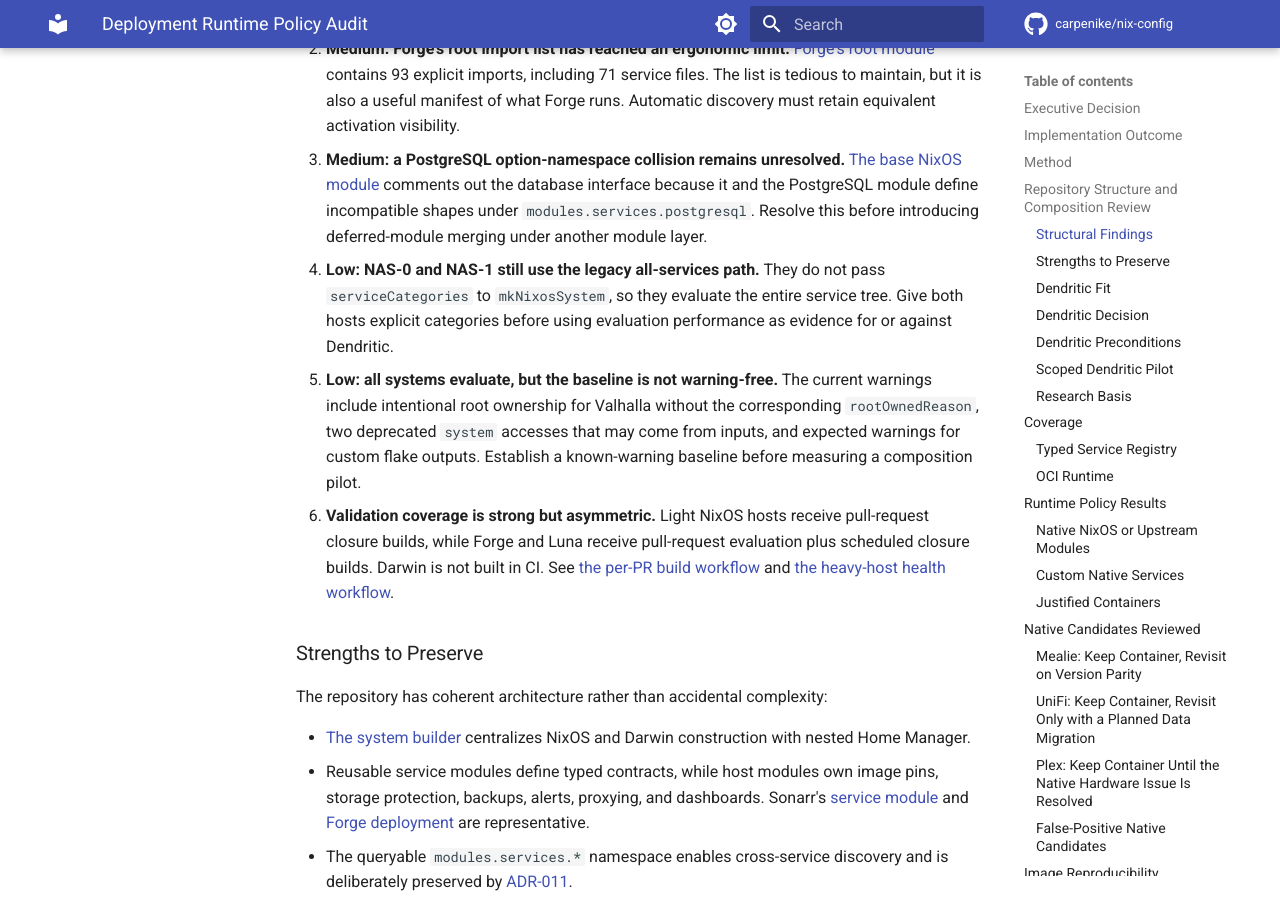
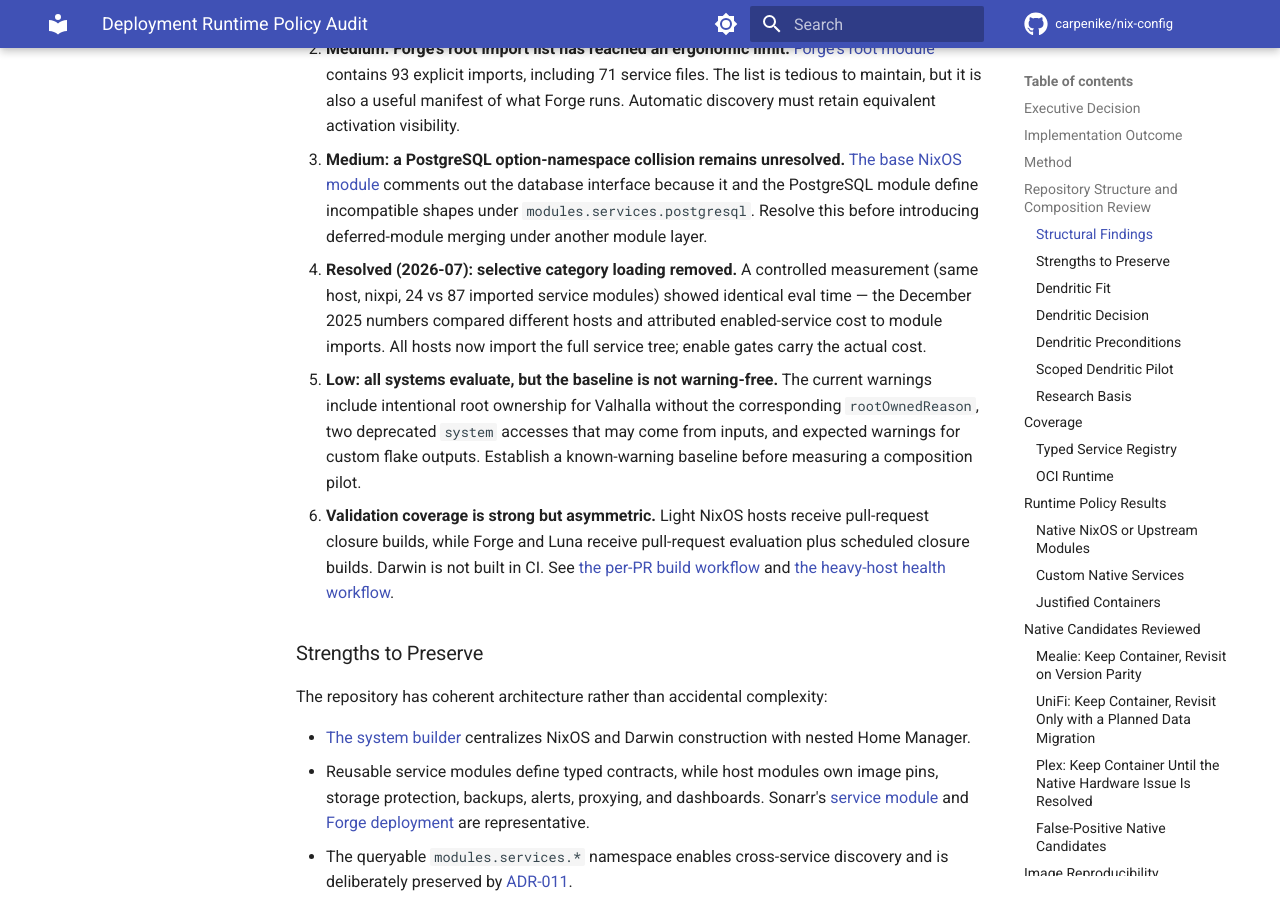
Before and after one commit to carpenike/nix-config, an MkDocs documentation site: the page built from docs/analysis/deployment-runtime-policy-audit.md, in a window 1280 px wide and 900 px high, scrolled down 2884 px. Built offline with MkDocs 1.6.1 and Material for MkDocs 9.7.7, drawn with Linux system fonts in a browser that asks for light colours; comment, search, counter and statistics services are not loaded.

Commit message:
refactor(eval): remove selective service-category loading
Selective category loading (Dec 2025, nix-config-58b) was justified by
eval-time comparisons across DIFFERENT hosts (rydev 11.6s vs forge
33.9s) — attributing forge's enabled-service cost to module imports.
A controlled same-host measurement (nixpi, 24 vs 87 imported service
modules) shows identical eval time: importing enable-gated modules
that default off is free. The mechanism carried complexity (per-host
category lists, dual base entry points, category registry plumbing)
without measurable benefit.

All hosts now import the full module tree via modules/nixos. The
_categories files remain as organized import lists only.

Two latent gaps this unmasked, both fixed:

- frigate: ensureSystemUser defaulted to true, creating the frigate
  account on any host importing the module. Default is now false
  (or implied by enable); forge sets it explicitly to keep dataset
  ownership stable while frigate stays staged-but-disabled.

- observability auto-discovery scraped services whose metrics
  submodule defaults on without checking the service's own enable.
  rydev's Prometheus was already scraping 8 phantom targets for
  disabled services (blocky, dnsdist, gatus, glances, grafana,
  grafana-oncall, loki, promtail); imports-everywhere would have
  added 22 more. The filter now requires service.enable.

Verification (per host, origin/main vs this commit):
- users/groups/tmpfiles(sorted)/etc-names/units/timers/packages(sorted)
  hash-identical on all 7 hosts
- scrape job lists identical on forge/luna/nixpi; rydev loses exactly
  the 8 phantom jobs (all confirmed disabled services)
- remaining drv differences are pure line-reordering from module
  traversal order (types.lines concatenation), e.g. chrony.conf
- nixos-bootstrap drv byte-identical

Co-Authored-By: Claude Fable 5 <noreply@anthropic.com>

```diff
--- a/docs/analysis/deployment-runtime-policy-audit.md
+++ b/docs/analysis/deployment-runtime-policy-audit.md
@@ -126,10 +126,11 @@ second, top-level module system.
   database interface because it and the PostgreSQL module define incompatible
   shapes under `modules.services.postgresql`. Resolve this before introducing
   deferred-module merging under another module layer.
-4. **Low: NAS-0 and NAS-1 still use the legacy all-services path.** They do not
-  pass `serviceCategories` to `mkNixosSystem`, so they evaluate the entire
-  service tree. Give both hosts explicit categories before using evaluation
-  performance as evidence for or against Dendritic.
+4. **Resolved (2026-07): selective category loading removed.** A controlled
+  measurement (same host, nixpi, 24 vs 87 imported service modules) showed
+  identical eval time — the December 2025 numbers compared different hosts and
+  attributed enabled-service cost to module imports. All hosts now import the
+  full service tree; enable gates carry the actual cost.
 5. **Low: all systems evaluate, but the baseline is not warning-free.** The
   current warnings include intentional root ownership for Valhalla without the
   corresponding `rootOwnedReason`, two deprecated `system` accesses that may
```
Also changed, not shown: 6 other files.
